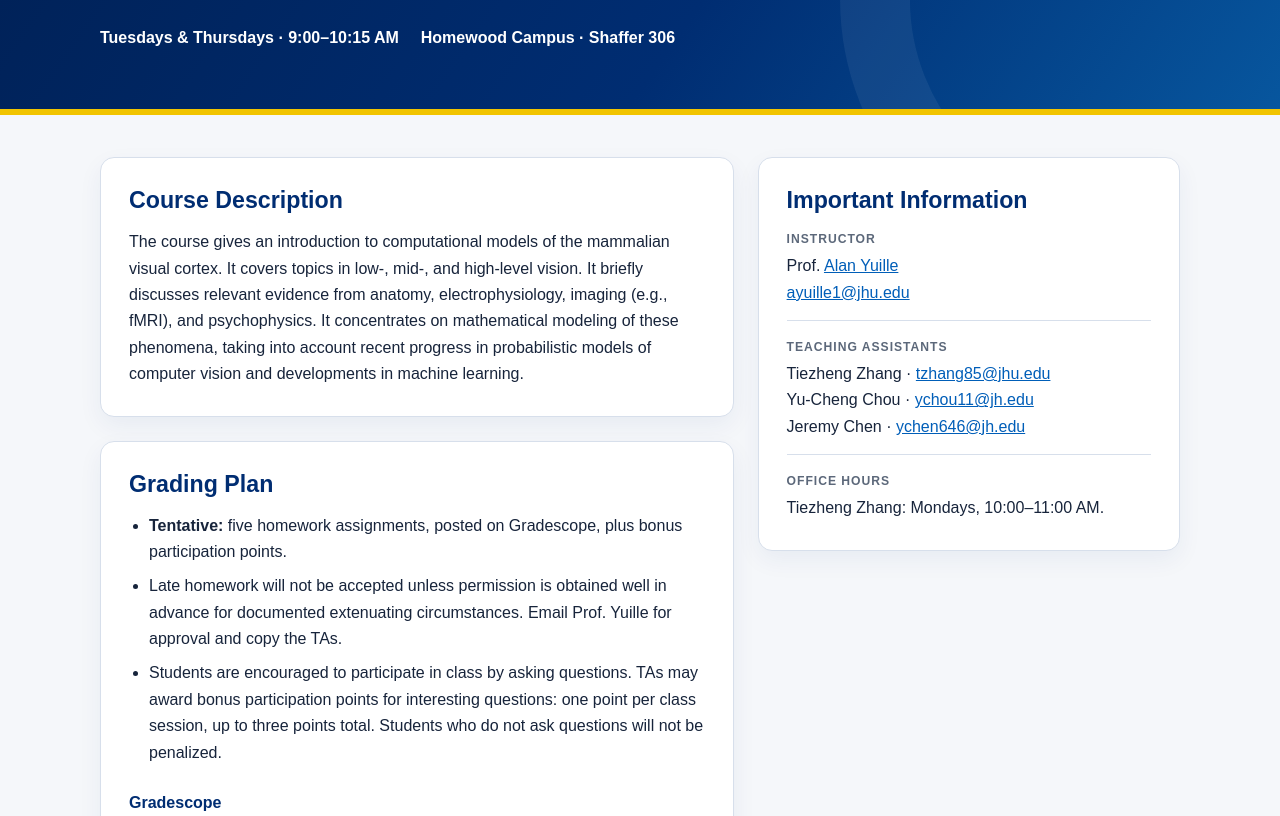
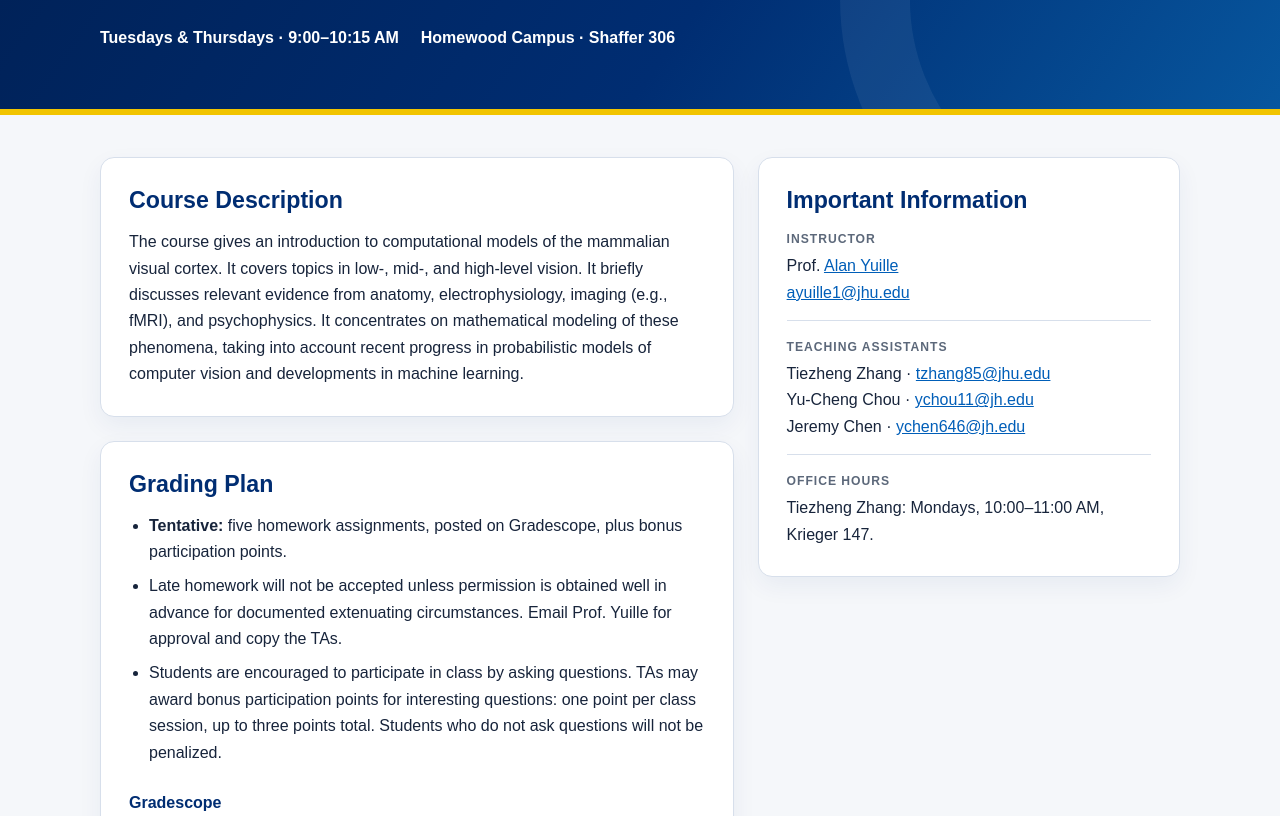
Before and after one commit to Tiezheng11/ProbabilisticModelsOfVisualCognition2026FA, a plain HTML site: page index.html in a window 1280 px wide. Shown: the part 284-1100 px from the top of the page. Drawn offline with Linux system fonts and the light colour scheme.

Commit message:
Add location to office hours for Tiezheng Zhang

```diff
--- a/index.html
+++ b/index.html
@@ -292,7 +292,7 @@
           </div>
           <div>
             <dt>Office Hours</dt>
-            <dd>Tiezheng Zhang: Mondays, 10:00–11:00 AM.</dd>
+            <dd>Tiezheng Zhang: Mondays, 10:00–11:00 AM, Krieger 147.</dd>
           </div>
         </dl>
       </aside>
```
